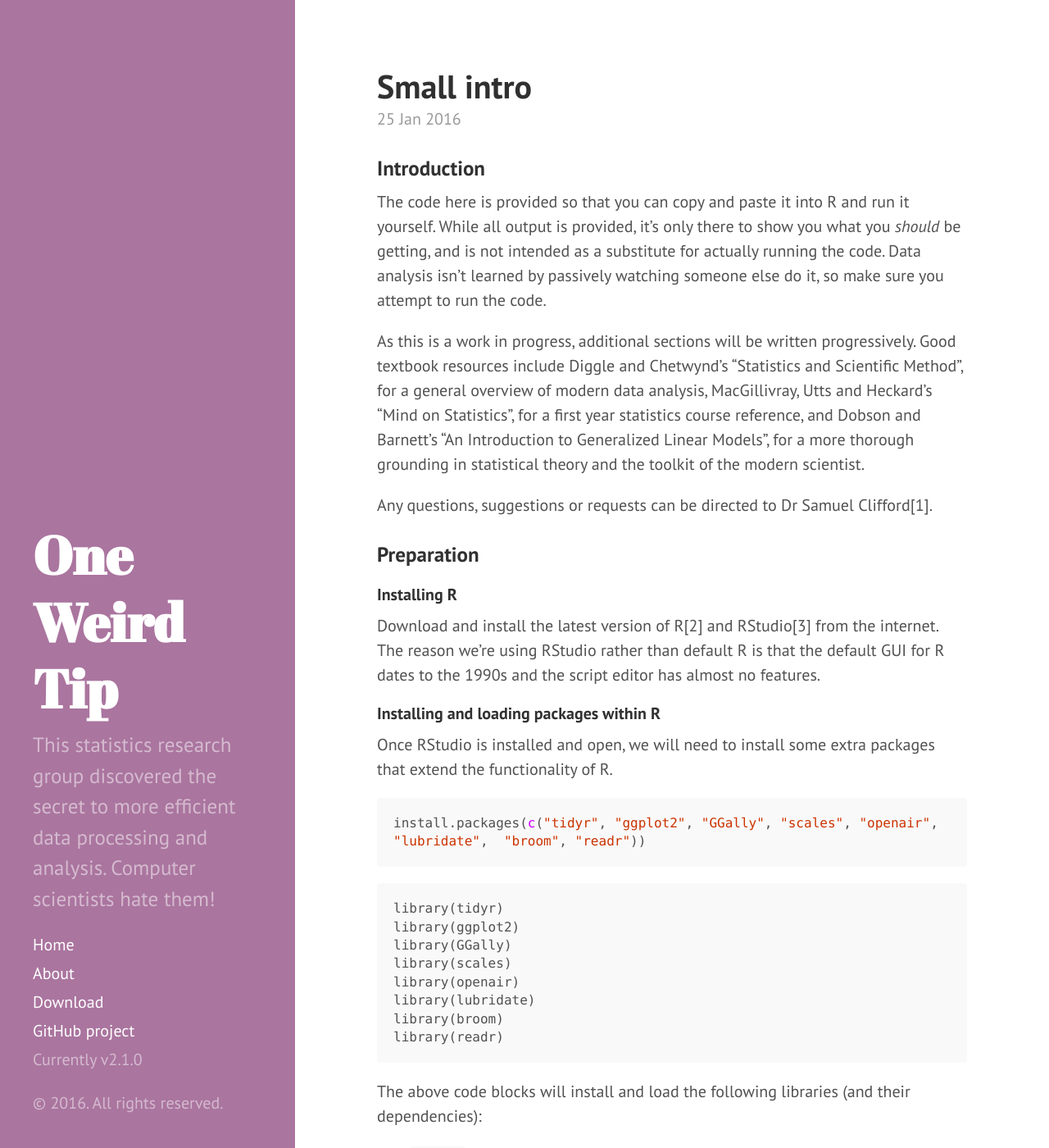
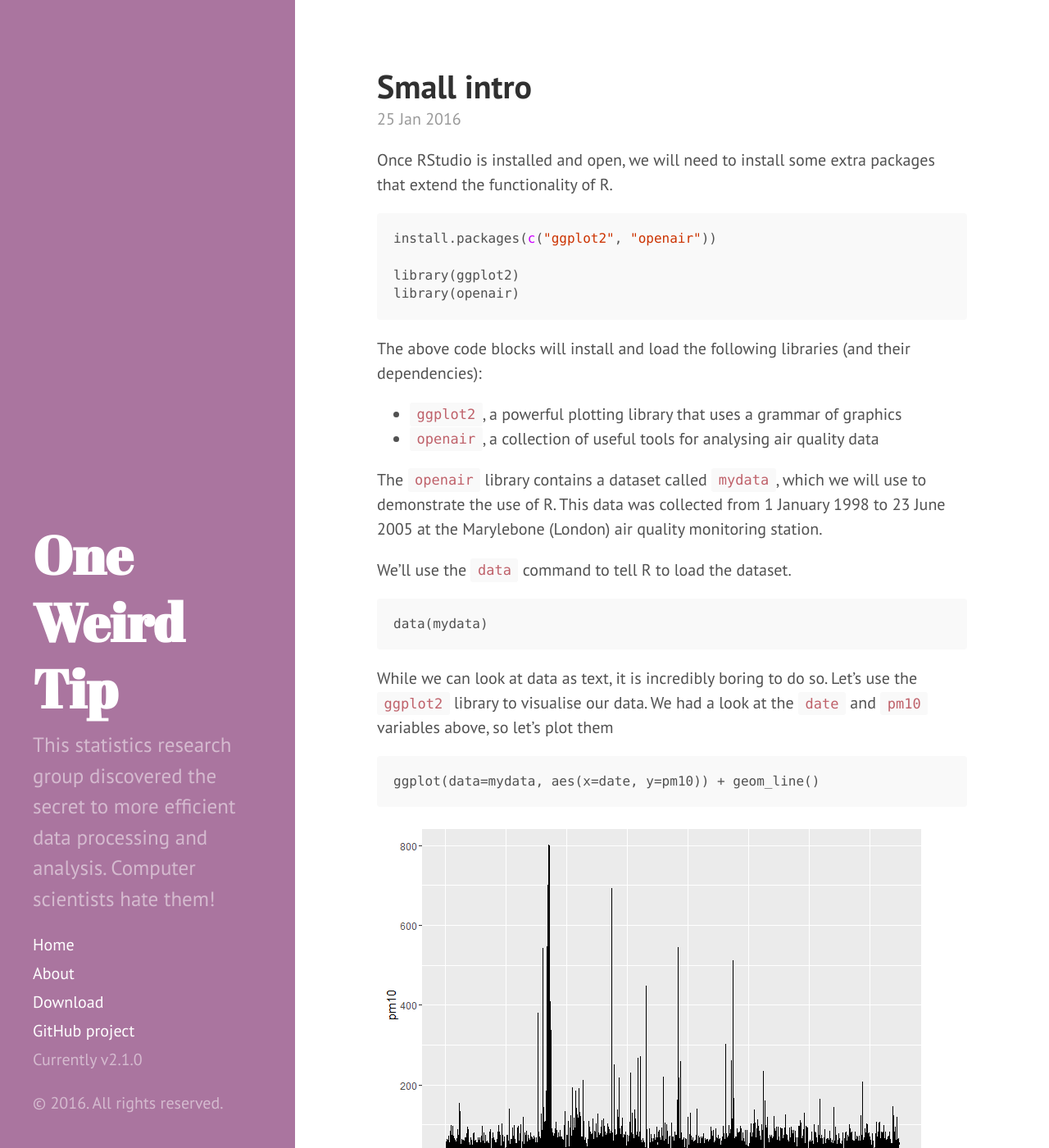
Before and after one commit to bragqut/bragqut.github.io, a Jekyll site: the page built from _posts/2016-01-25-small-intro.md, in a window 1280 px wide and 1400 px high. Shown: the whole window at 82% size. Built offline with Jekyll 4.4.1, drawn with Linux system fonts in a browser that asks for light colours; Markdown is read by kramdown in place of the engine named in the settings; some of the changed text lies outside the part shown.

Commit message:
reduing the amount of stuff in the plotting post

````diff
--- a/_posts/2016-01-25-small-intro.md
+++ b/_posts/2016-01-25-small-intro.md
@@ -1,62 +1,26 @@
 ---
 layout: post
 title: Small intro
+author: Sam Clifford
 tags:
 - R
 - ggplot2
 - visualisation
 ---
 
-### Introduction
-
-
-The code here is provided so that you can copy and paste it into R and run it yourself. While all output is provided, it's only there to show you what you *should* be getting, and is not intended as a substitute for actually running the code. Data analysis isn't learned by passively watching someone else do it, so make sure you attempt to run the code.
-
-As this is a work in progress, additional sections will be written progressively. Good textbook resources include Diggle and Chetwynd's "Statistics and Scientific Method", for a general overview of modern data analysis, MacGillivray, Utts and Heckard's "Mind on Statistics", for a first year statistics course reference, and Dobson and Barnett's "An Introduction to Generalized Linear Models", for a more thorough grounding in statistical theory and the toolkit of the modern scientist.
-
-Any questions, suggestions or requests can be directed to Dr Samuel Clifford[1].
-
-### Preparation
-
-#### Installing R
-
-
-Download and install the latest version of R[2] and RStudio[3] from the internet. The reason we're using RStudio rather than default R is that the default GUI for R dates to the 1990s and the script editor has almost no features.
-
-#### Installing and loading packages within R
-
 Once RStudio is installed and open, we will need to install some extra packages that extend the functionality of R.
 
 ``` r
-install.packages(c("tidyr", "ggplot2", "GGally", "scales", "openair", "lubridate",  "broom", "readr"))
-```
+install.packages(c("ggplot2", "openair"))
 
-``` r
-library(tidyr)
 library(ggplot2)
-library(GGally)
-library(scales)
 library(openair)
-library(lubridate)
-library(broom)
-library(readr)
 ```
 
 The above code blocks will install and load the following libraries (and their dependencies):
 
--   `tidyr`, which provides some extra functionality for dealing with data
 -   `ggplot2`, a powerful plotting library that uses a grammar of graphics
--   `GGally`, a library that makes use of the functions in `ggplot2` to provide extra visualisation tools
--   `scales`, a library which allows us to change options for `ggplot2`'s axes
 -   `openair`, a collection of useful tools for analysing air quality data
--   `lubridate`, functions to make manipulating time/date information much easier
--   `broom`, a library for turning diagnostic information into data frames
--   `readr`, a library that makes reading and writing data files much easier
-
-If you see any error messages about missing packages, you'll likely need to install them before proceeding with the remainder of the tutorial.
-
-#### Loading the data
-
 
 The `openair` library contains a dataset called `mydata`, which we will use to demonstrate the use of R. This data was collected from 1 January 1998 to 23 June 2005 at the Marylebone (London) air quality monitoring station.
 
@@ -76,9 +40,3 @@ ggplot(data=mydata, aes(x=date, y=pm10)) + geom_line()
 <p class="caption">
 Time series of PM10 data
 </p>
-
-[1] <samuel.clifford@qut.edu.au>
-
-[2] <https://cran.r-project.org/>
-
-[3] <https://www.rstudio.com/products/rstudio/download/>
````
